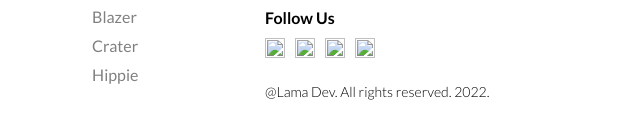
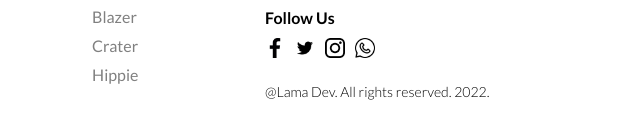
Before and after one commit to dzie-dzorm/ecommerce, a plain HTML site: page index.html in a window 1280 px wide. Shown: the part 3223-3361 px from the top of the page, 605-1245 px from the left. Drawn offline with Linux system fonts and the light colour scheme.

Commit message:
5th change

```diff
--- a/index.html
+++ b/index.html
@@ -229,10 +229,10 @@
             <div class="footerRightMenu">
                 <h1 class="fMenuTitle">Follow Us</h1>
                 <div class="fIcons">
-                    <img src="./img/facebook.png" alt="" class="fIcon">
-                    <img src="./img/twitter.png" alt="" class="fIcon">
-                    <img src="./img/instagram.png" alt="" class="fIcon">
-                    <img src="./img/whatsapp.png" alt="" class="fIcon">
+                    <img src="./img/facebook.jpg" alt="" class="fIcon">
+                    <img src="./img/twitter.jpg" alt="" class="fIcon">
+                    <img src="./img/instagram.jpg" alt="" class="fIcon">
+                    <img src="./img/watsapp.jpg" alt="" class="fIcon">
                 </div>
             </div>
             <div class="footerRightMenu">
--- a/style.css
+++ b/style.css
@@ -196,7 +196,7 @@ nav {
   height: 100vh;
   background-color: whitesmoke;
   position: relative;
-  /*clip-path: polygon(0 15%, 100% 0, 100% 100%, 0% 100%);*/
+  clip-path: polygon(0 15%, 100% 0, 100% 100%, 0% 100%);
 }
 
 .payment {
```
Also changed, not shown: app.js (+11 -5 lines), img/blazer.jpg, img/blazer2.jpg (added), img/crater2.jpg (added), img/facebook.jpg (added), img/hippie2.jpg (added), img/instagram.jpg (added).
